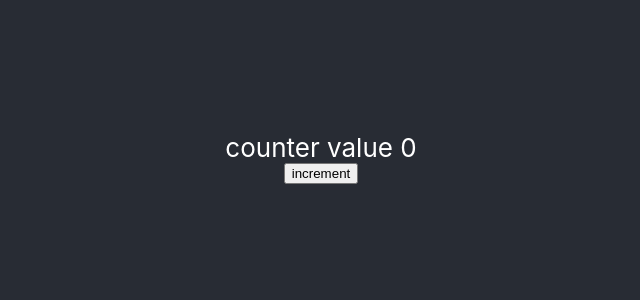
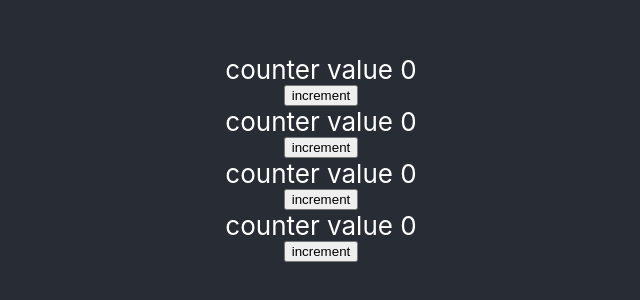
Before and after one commit to Kim-React/ReactTrnApp, a React (Create React App) app in the folder reacttrainapp/: page / in a window 1280 px wide. Shown: the part 242-542 px from the top of the page, without its empty margins (319-959 px from the left). Built offline with nearby package versions, Linux system fonts and the light colour scheme.

Commit message:
15classincrementbyprop

```diff
--- a/reacttrainapp/src/App.js
+++ b/reacttrainapp/src/App.js
@@ -9,7 +9,10 @@ function App() {
   return (
     <div className="App">
       <header className="App-header">
-        <Counter/>
+        <Counter incrementValue="5"/>
+        <Counter incrementValue="10"/>
+        <Counter incrementValue="15"/>
+        <Counter incrementValue="20"/>
       </header>
     </div>
   );
--- a/reacttrainapp/src/Components/Counter.js
+++ b/reacttrainapp/src/Components/Counter.js
@@ -10,11 +10,9 @@ export class Counter extends Component {
     }
 increment(){
     this.setState({
-        count : this.state.count +1
+        count : this.state.count + Number(this.props.incrementValue)
     });
-    //this.state.count = this.state.count +1 ;// does not reflect in
 }
-
   render() {
     return (
         <>
```
